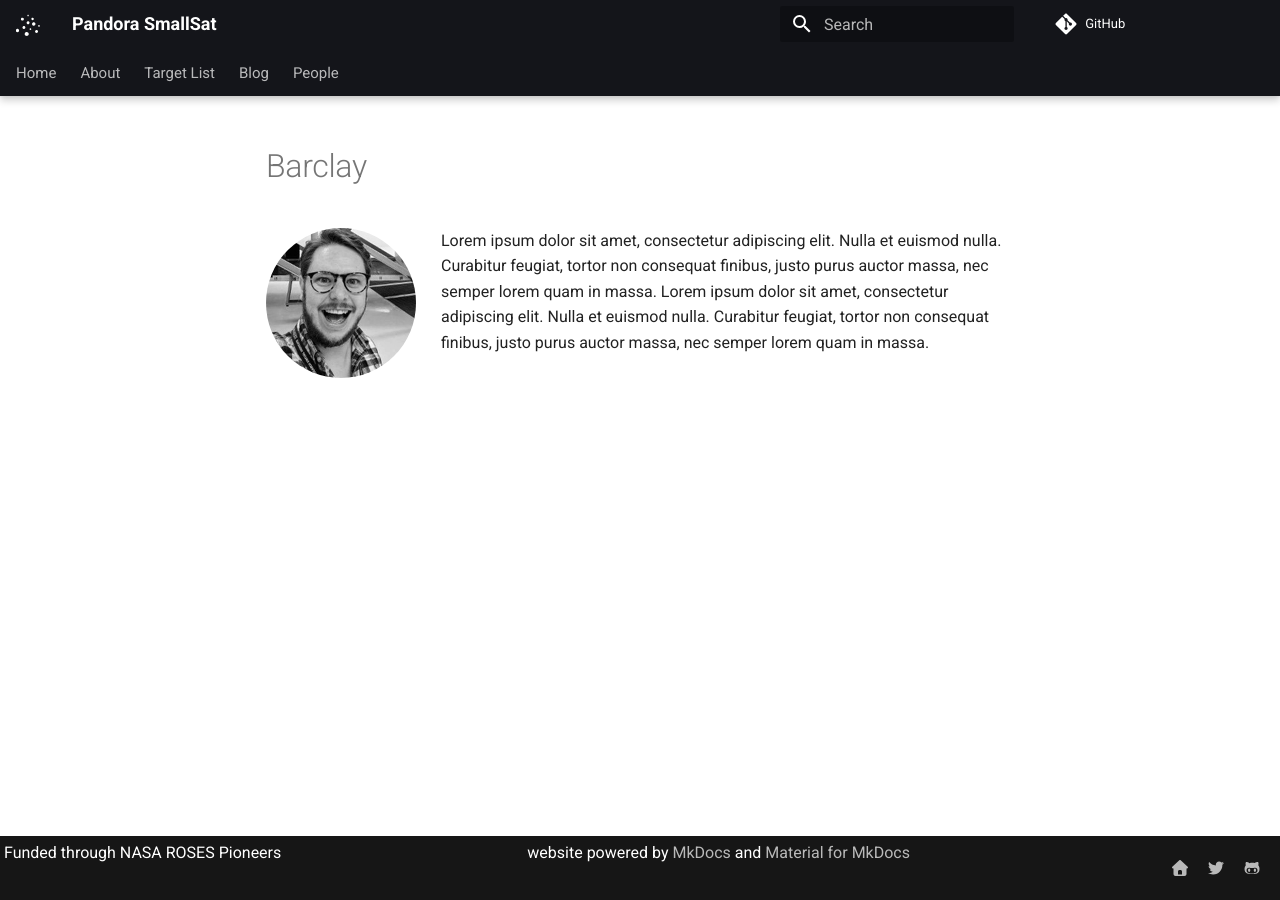
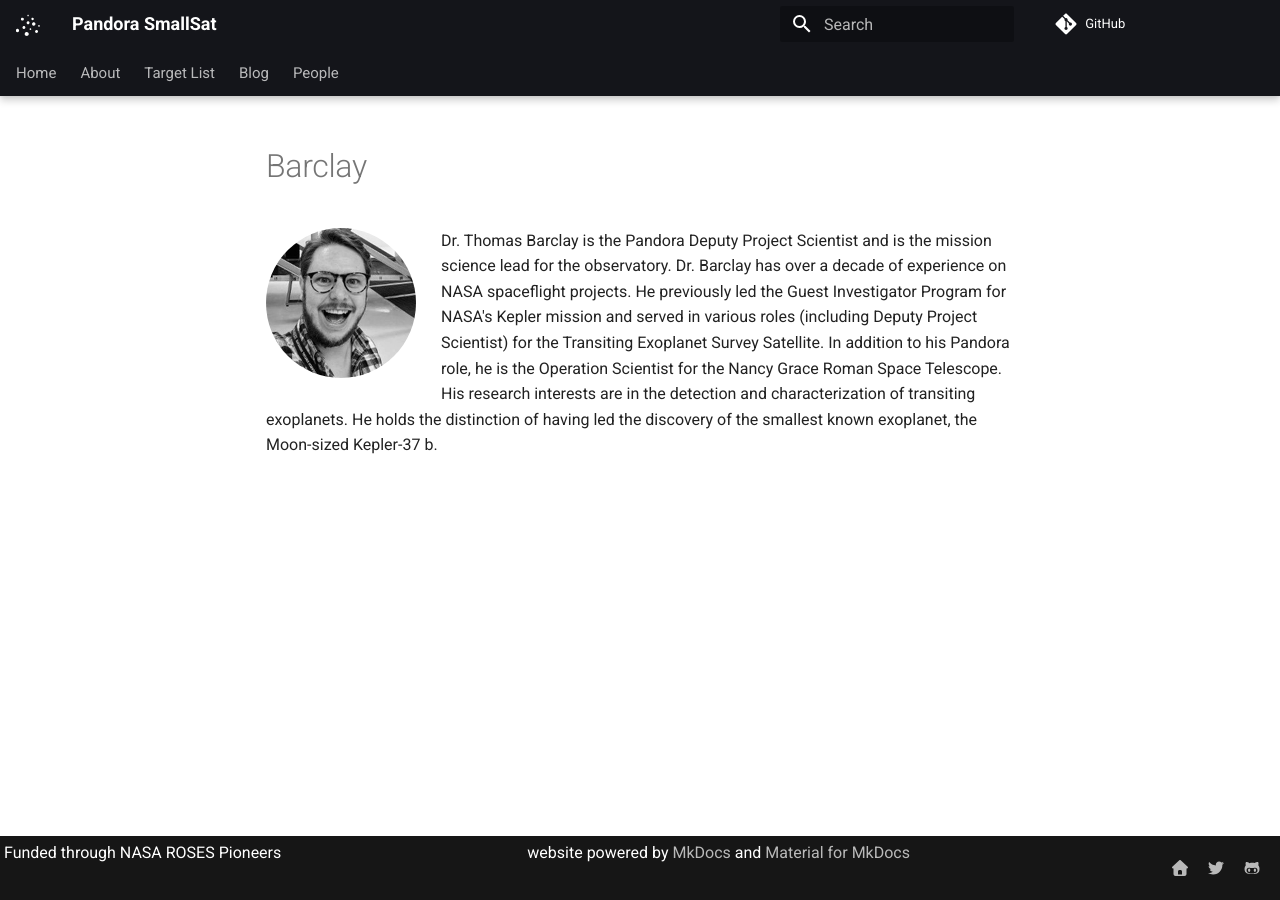
Before and after one commit to trevorfoote/pandorawebsite, an MkDocs documentation site: the page built from docs/authors/barclay.md, in a window 1280 px wide. Built offline with MkDocs 1.6.1 and Material for MkDocs 9.7.7, drawn with Linux system fonts in a browser that asks for light colours.

Commit message:
update Barclay's bio

```diff
--- a/docs/authors/barclay.md
+++ b/docs/authors/barclay.md
@@ -1,4 +1,2 @@
 ![Thomas Barclay](Barclay.jpg){ class=avatar }
-Lorem ipsum dolor sit amet, consectetur adipiscing elit. Nulla et euismod
-nulla. Curabitur feugiat, tortor non consequat finibus, justo purus auctor
-massa, nec semper lorem quam in massa. Lorem ipsum dolor sit amet, consectetur adipiscing elit. Nulla et euismod nulla. Curabitur feugiat, tortor non consequat finibus, justo purus auctor massa, nec semper lorem quam in massa.
+Dr. Thomas Barclay is the Pandora Deputy Project Scientist and is the mission science lead for the observatory. Dr. Barclay has over a decade of experience on NASA spaceflight projects. He previously led the Guest Investigator Program for NASA's Kepler mission and served in various roles (including Deputy Project Scientist) for the Transiting Exoplanet Survey Satellite. In addition to his Pandora role, he is the Operation Scientist for the Nancy Grace Roman Space Telescope. His research interests are in the detection and characterization of transiting exoplanets. He holds the distinction of having led the discovery of the smallest known exoplanet, the Moon-sized Kepler-37 b.
```
